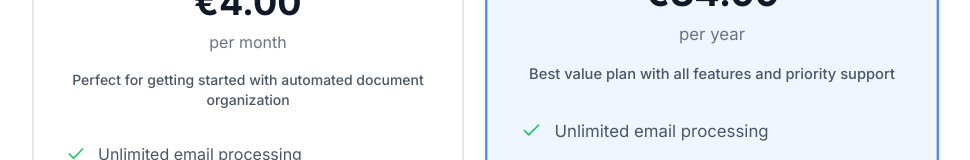
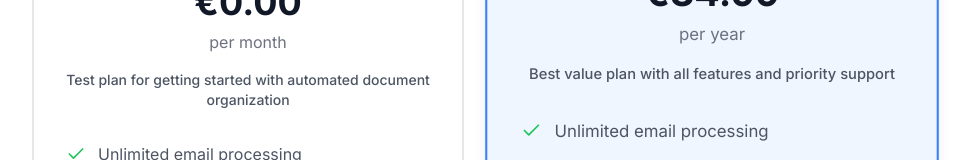
Before and after one commit to r0892111/FilePilot, a React (Vite) app: page / in a window 1280 px wide. Shown: the part 1586-1746 px from the top of the page, without its empty margins (160-1130 px from the left). Built offline with nearby package versions, Linux system fonts and the light colour scheme; no server answers.

Commit message:
Update to Current Stripe Account Products

```diff
--- a/src/stripe-config.ts
+++ b/src/stripe-config.ts
@@ -56,12 +56,12 @@ const getFallbackProducts = (): StripeProduct[] => {
   return [
     {
       id: 'filepilot-monthly',
-      priceId: 'price_1RnI5VLPohnizGbliLa6FAbe',
+      priceId: 'price_1RiK45LPohnizGblGB41isNm',
       name: 'FilePilot Monthly',
-      price: '€4.00',
+      price: '€0.00',
       interval: 'month',
       mode: 'subscription',
-      description: 'Perfect for getting started with automated document organization',
+      description: 'Test plan for getting started with automated document organization',
       features: [
         'Unlimited email processing',
         'AI-powered categorization',
@@ -73,7 +73,7 @@ const getFallbackProducts = (): StripeProduct[] => {
     },
     {
       id: 'filepilot-annual',
-      priceId: 'price_1RnI4jLPohnizGblTUXhsAK3',
+      priceId: 'price_1RiEPsLPohnizGbllcm2UZCw',
       name: 'FilePilot Annual',
       price: '€34.99',
       interval: 'year',
```
